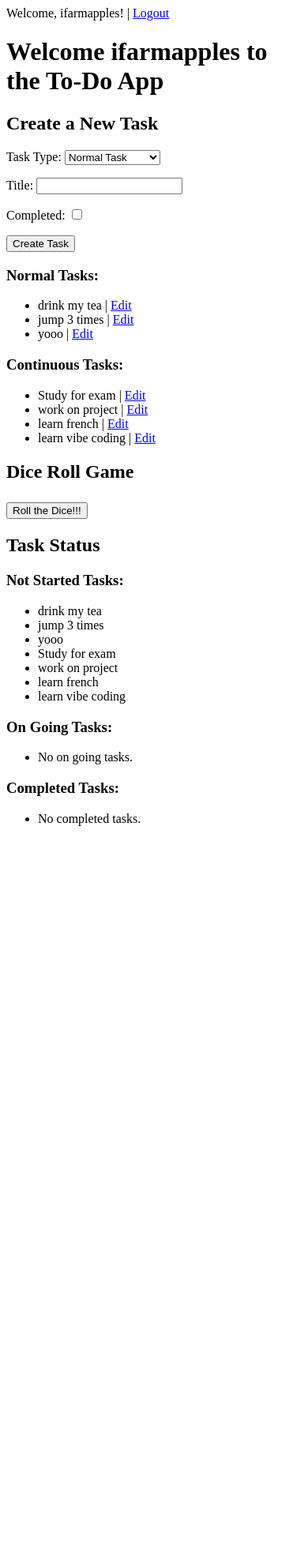
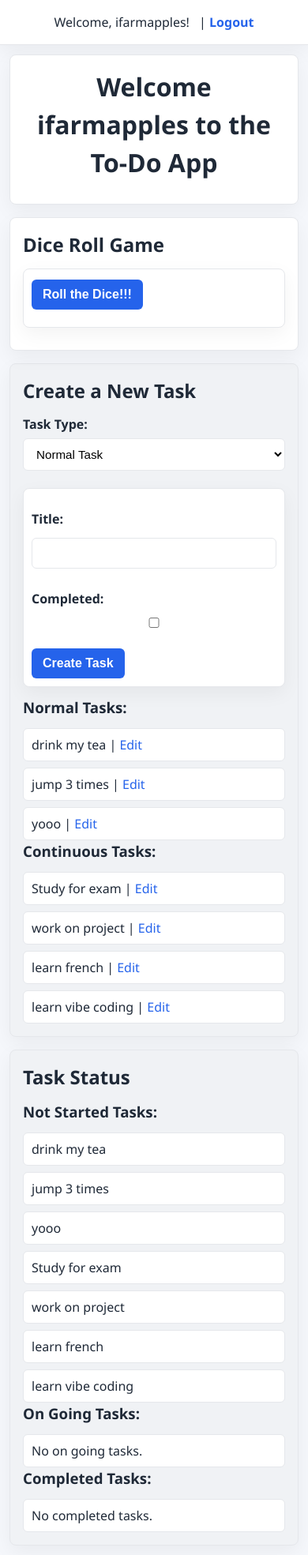
Before and after one commit to RouvenBlaettler/To-Do-App, a Django app: page / in a window 390 px wide. Shown: the whole page at 79% size. Before the commit the page ends 1046 px from the top, so only its background shows below. Run offline with Django 5.2, Linux system fonts and the light colour scheme; a user stored in the database is signed in; data comes from the database, SQL or seed files in the repository.

Commit message:
add styling/css

```diff
--- /dev/null
+++ b/tasks/style.css
@@ -0,0 +1,245 @@
+/* Global styles */
+:root {
+	--bg: #f5f7fb;
+	--surface: #ffffff;
+	--surface-muted: #f0f2f5;
+	--primary: #2563eb;
+	--primary-dark: #1e4ecb;
+	--text: #1f2937;
+	--muted: #6b7280;
+	--border: #e5e7eb;
+	--shadow: 0 8px 24px rgba(0, 0, 0, 0.05);
+}
+
+* {
+	box-sizing: border-box;
+}
+
+body {
+	margin: 0;
+	font-family: "Segoe UI", Tahoma, Geneva, Verdana, sans-serif;
+	background: var(--bg);
+	color: var(--text);
+	line-height: 1.5;
+}
+
+a {
+	color: var(--primary);
+	text-decoration: none;
+}
+
+a:hover {
+	text-decoration: underline;
+}
+
+/* Top navigation */
+.top-nav {
+	width: 100%;
+	background: var(--surface);
+	padding: 16px 24px;
+	text-align: center;
+	border-bottom: 1px solid var(--border);
+	box-shadow: var(--shadow);
+}
+
+.top-nav a {
+	font-weight: 600;
+}
+
+.top-nav span {
+	margin-right: 8px;
+}
+
+/* Layout grid for dashboard */
+.layout {
+	display: grid;
+	grid-template-columns: 20% 60% 20%;
+	grid-template-rows: auto 1fr;
+	grid-template-areas:
+		"nav nav nav"
+		"left center right";
+	gap: 16px;
+	padding: 16px;
+	min-height: calc(100vh - 80px);
+}
+
+.layout .nav {
+	grid-area: nav;
+	background: var(--surface);
+	padding: 16px;
+	text-align: center;
+	border: 1px solid var(--border);
+	border-radius: 8px;
+	box-shadow: var(--shadow);
+}
+
+.layout .left {
+	grid-area: left;
+	background: var(--surface-muted);
+	border: 1px solid var(--border);
+	border-radius: 8px;
+	padding: 16px;
+	box-shadow: var(--shadow);
+}
+
+.layout .center {
+	grid-area: center;
+	background: var(--surface);
+	border: 1px solid var(--border);
+	border-radius: 8px;
+	padding: 16px;
+	box-shadow: var(--shadow);
+}
+
+.layout .right {
+	grid-area: right;
+	background: var(--surface-muted);
+	border: 1px solid var(--border);
+	border-radius: 8px;
+	padding: 16px;
+	box-shadow: var(--shadow);
+}
+
+h1, h2, h3 {
+	margin: 0 0 12px;
+	color: var(--text);
+}
+
+.section-title {
+	margin-top: 16px;
+	margin-bottom: 8px;
+	font-size: 1.05rem;
+	color: var(--muted);
+}
+
+form {
+	background: var(--surface);
+	border: 1px solid var(--border);
+	border-radius: 8px;
+	padding: 12px;
+	margin: 12px 0;
+	box-shadow: var(--shadow);
+}
+
+label {
+	display: block;
+	margin-bottom: 6px;
+	font-weight: 600;
+	color: var(--text);
+}
+
+input, select, textarea {
+	width: 100%;
+	padding: 10px 12px;
+	margin: 6px 0 10px;
+	border: 1px solid var(--border);
+	border-radius: 6px;
+	font-size: 0.95rem;
+	background: #fff;
+}
+
+button {
+	background: var(--primary);
+	color: #fff;
+	border: none;
+	border-radius: 6px;
+	padding: 10px 14px;
+	font-size: 1rem;
+	cursor: pointer;
+	font-weight: 600;
+	transition: background 0.2s ease, transform 0.1s ease;
+}
+
+button:hover {
+	background: var(--primary-dark);
+}
+
+button:active {
+	transform: translateY(1px);
+}
+
+ul {
+	list-style: none;
+	padding: 0;
+	margin: 0;
+}
+
+li + li {
+	margin-top: 8px;
+}
+
+.task-list li {
+	padding: 8px 10px;
+	border: 1px solid var(--border);
+	border-radius: 6px;
+	background: #fff;
+}
+
+.messages {
+	margin: 12px 16px;
+	padding: 0;
+}
+
+.messages li {
+	background: #e0f2fe;
+	border: 1px solid #bfdbfe;
+	color: #0f172a;
+	padding: 8px 10px;
+	border-radius: 6px;
+	box-shadow: var(--shadow);
+}
+
+.auth-container {
+	max-width: 480px;
+	margin: 40px auto;
+	padding: 0 16px;
+}
+
+.auth-card {
+	background: var(--surface);
+	border: 1px solid var(--border);
+	border-radius: 10px;
+	box-shadow: var(--shadow);
+	padding: 20px;
+}
+
+.auth-card h1 {
+	text-align: center;
+	margin-bottom: 12px;
+}
+
+.inline-link {
+	display: inline-block;
+	margin-top: 8px;
+}
+
+.text-muted {
+	color: var(--muted);
+}
+
+@media (max-width: 1080px) {
+	.layout {
+		grid-template-columns: 1fr;
+		grid-template-areas:
+			"nav"
+			"center"
+			"left"
+			"right";
+	}
+
+	.layout .left,
+	.layout .center,
+	.layout .right {
+		width: 100%;
+	}
+}
+
+@media (max-width: 640px) {
+	.layout {
+		padding: 12px;
+	}
+
+	form {
+		padding: 10px;
+	}
+}
--- a/tasks/templates/tasks/base.html
+++ b/tasks/templates/tasks/base.html
@@ -1,13 +1,15 @@
+{% load static %}
 <!DOCTYPE html>
 <html lang="en">
 <head>
     <meta charset="UTF-8">
     <meta name="viewport" content="width=device-width, initial-scale=1.0">
     <title>To-Do-App</title>
+    <link rel="stylesheet" href="{% static 'tasks/style.css' %}">
 </head>
 
 <body>
-    <nav>
+    <nav class="top-nav">
     {% if user.is_authenticated %}
         <span>Welcome, {{ request.user.username }}!</span> |
         <a href="{% url 'logout' %}">Logout</a>
--- a/tasks/templates/tasks/dashboard.html
+++ b/tasks/templates/tasks/dashboard.html
@@ -36,7 +36,7 @@
 
 
         <h3>Normal Tasks:</h3>
-        <ul>
+        <ul class="task-list">
             {% for task in normal_tasks %}
                 <li>{{ task.title }} | <a href="{% url 'edit_task' task.id 'normal' %}">Edit</a></li>
             {% empty %}
@@ -46,7 +46,7 @@
         </ul>
 
         <h3>Continuous Tasks:</h3>
-        <ul>
+        <ul class="task-list">
             {% for task in continuous_tasks %}
                 <li>{{ task.title }} | <a href="{% url 'edit_task' task.id 'continuous' %}">Edit</a></li>
             {% empty %}
@@ -95,7 +95,7 @@
     <aside class = "right">
         <h2>Task Status</h2>
         <h3>Not Started Tasks:</h3>
-        <ul>
+        <ul class="task-list">
             {% for task in not_started %}
                 <li>{{ task.title }}</li>
             {% empty %}
@@ -104,7 +104,7 @@
         </ul>
 
         <h3>On Going Tasks:</h3>
-        <ul>
+        <ul class="task-list">
             {% for task in on_going %}
                 <li>{{ task.title }} - {{ task.work_time }} hours</li>
             {% empty %}
@@ -113,7 +113,7 @@
         </ul>
 
         <h3>Completed Tasks:</h3>
-        <ul>
+        <ul class="task-list">
             {% for task in completed %}
                 <li>{{ task.title }}</li>
             {% empty %}
--- a/tasks/templates/tasks/edit_task.html
+++ b/tasks/templates/tasks/edit_task.html
@@ -1,6 +1,8 @@
 {% extends "tasks/base.html" %}
 
 {% block content %}
+<div class="auth-container">
+    <div class="auth-card">
         <h1>Edit Task</h1>
         <form method="post">
             {% csrf_token %}
@@ -12,5 +14,7 @@
             {% csrf_token %}
             <button type="submit" onclick="return confirm('Are you sure?')">Delete Task</button>
         </form>
-<a href="{% url 'dashboard' %}">Back to Dashboard</a>
+        <p class="inline-link"><a href="{% url 'dashboard' %}">Back to Dashboard</a></p>
+    </div>
+</div>
 {% endblock %}
```
Also changed, not shown: tasks/templates/tasks/login.html (+10 -6 lines), tasks/templates/tasks/register.html (+12 -8 lines). Lines whose indentation alone changed are shown as unchanged.
